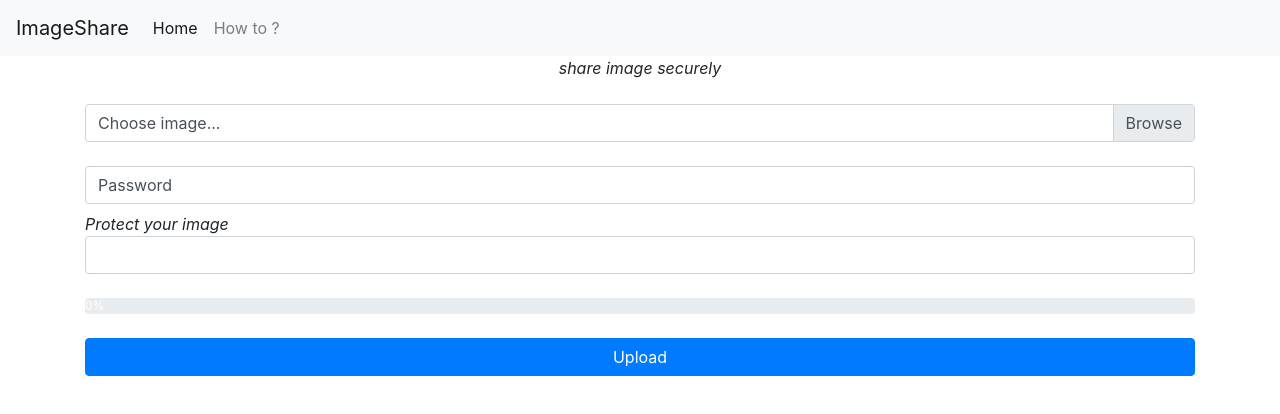
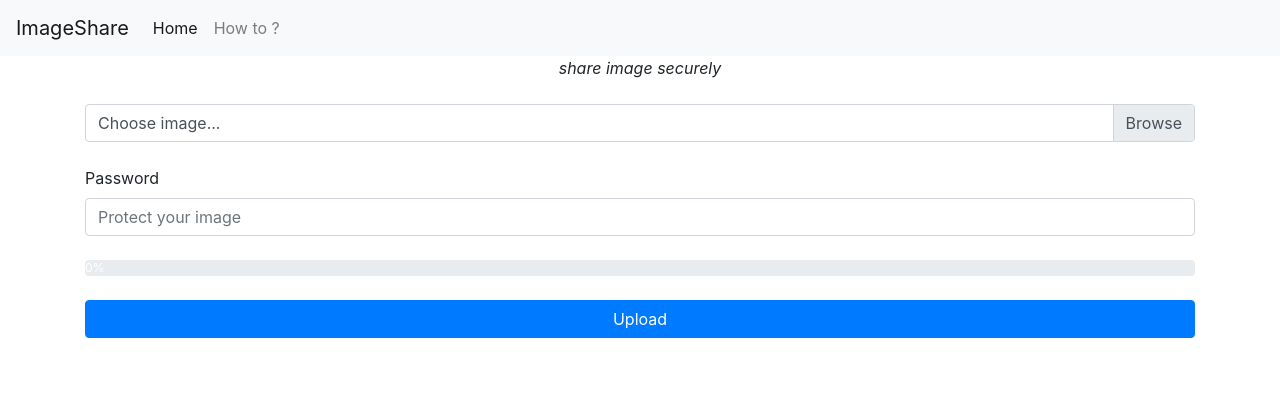
Before and after one commit to Caesarsage/image-sharing-fe, a React (Create React App) app: page / in a window 1280 px wide. Shown: the top 414 px of the page. Built offline with nearby package versions, Linux system fonts and the light colour scheme.

Commit message:
slight modification

```diff
--- a/src/pages/Home.js
+++ b/src/pages/Home.js
@@ -84,14 +84,14 @@ const Home = () => {
           </label>
         </div>
         <div className='mb-4'>
-          <label className='form-label form-control' htmlFor='pwd'>
+          <label className='form-label' htmlFor='pwd'>
             Password
-          </label>
-          <i>Protect your image</i>
+          </label><br></br>
           <input
             type='password'
             className='form-input form-control'
             id='pwd'
+            placeholder='Protect your image'
             onChange={(e)=> setPassword(e.target.value)}
             required
           />
```
